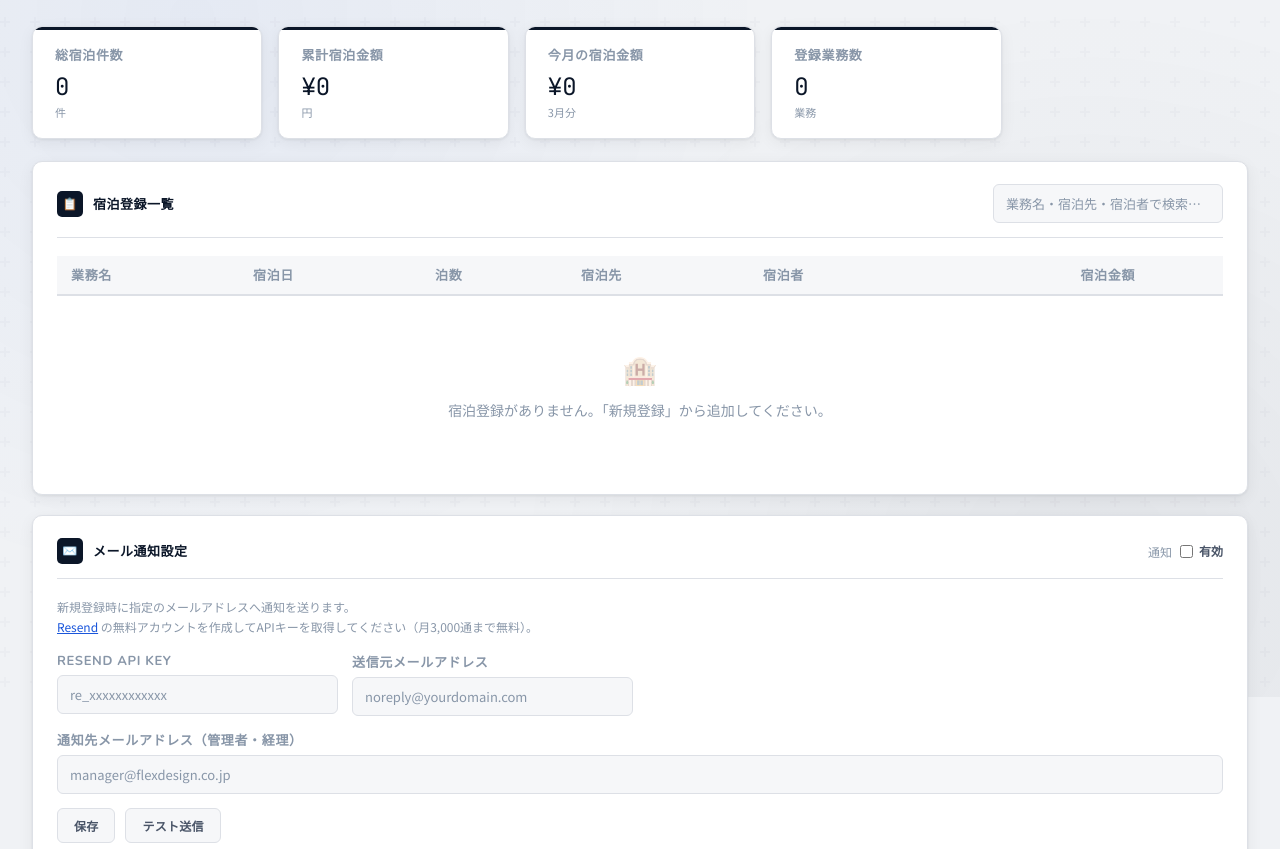
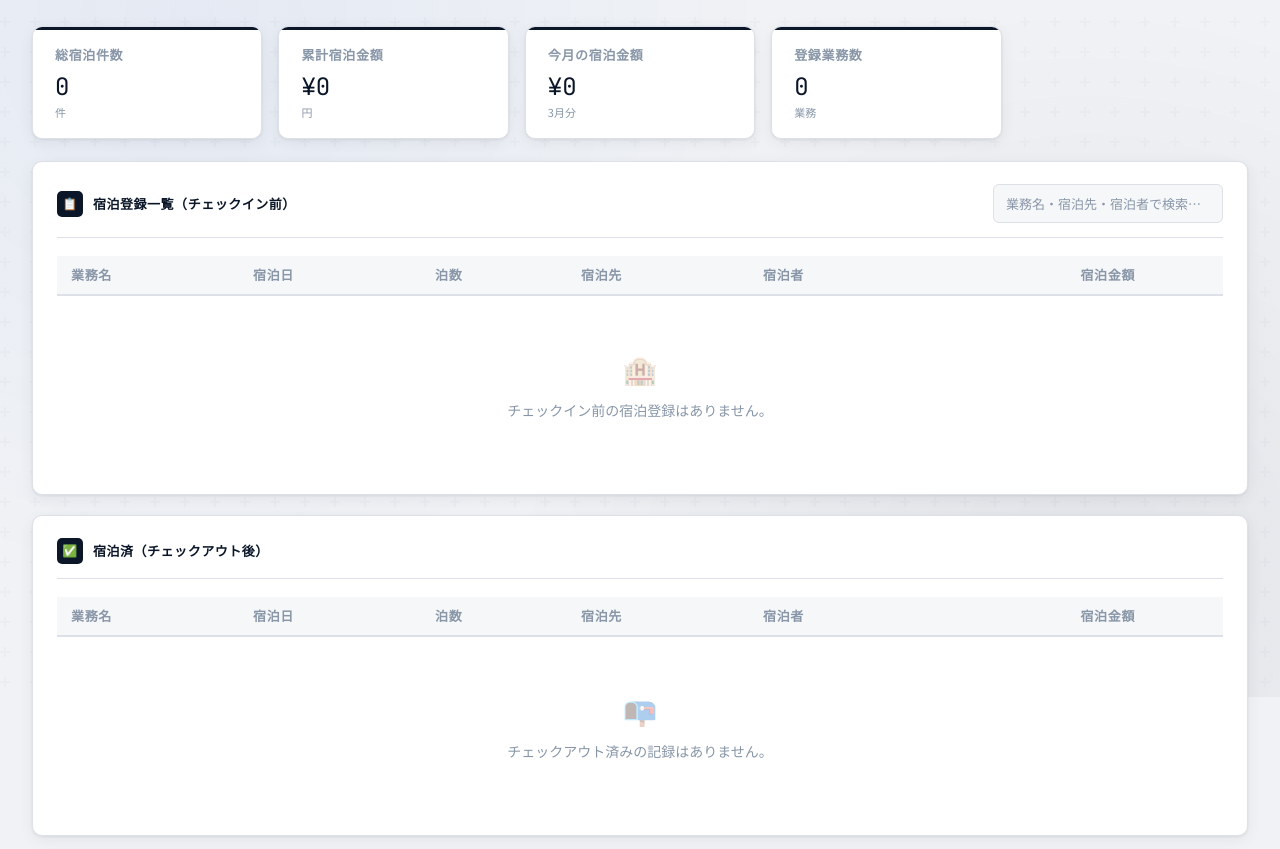
Before and after one commit to frex-design/Accommodation-management, a plain HTML site: page index.html in a window 1280 px wide. Shown: the part 103-952 px from the top of the page. Drawn offline with nearby package versions, Linux system fonts and the light colour scheme.

Commit message:
Add files via upload

```diff
--- a/index.html
+++ b/index.html
@@ -487,9 +487,10 @@
   <!-- LIST -->
   <div class="section active" id="tab-list">
     <div class="summary-grid" id="summary-stats"></div>
+    <!-- チェックイン前 -->
     <div class="card">
       <div class="card-header">
-        <div class="card-title"><span class="icon">📋</span>宿泊登録一覧</div>
+        <div class="card-title"><span class="icon">📋</span>宿泊登録一覧（チェックイン前）</div>
         <input type="text" id="search-input" placeholder="業務名・宿泊先・宿泊者で検索…" style="width:230px" oninput="renderList()">
       </div>
       <div class="table-wrapper">
@@ -502,7 +503,26 @@
         </table>
         <div id="list-empty" class="empty-state" style="display:none">
           <div class="empty-icon">🏨</div>
-          <p>宿泊登録がありません。「新規登録」から追加してください。</p>
+          <p>チェックイン前の宿泊登録はありません。</p>
+        </div>
+      </div>
+    </div>
+    <!-- 宿泊済 -->
+    <div class="card">
+      <div class="card-header">
+        <div class="card-title"><span class="icon">✅</span>宿泊済（チェックアウト後）</div>
+      </div>
+      <div class="table-wrapper">
+        <table>
+          <thead><tr>
+            <th>業務名</th><th>宿泊日</th><th>泊数</th><th>宿泊先</th><th>宿泊者</th>
+            <th style="text-align:right">宿泊金額</th><th></th>
+          </tr></thead>
+          <tbody id="stayed-tbody"></tbody>
+        </table>
+        <div id="stayed-empty" class="empty-state" style="display:none">
+          <div class="empty-icon">📭</div>
+          <p>チェックアウト済みの記録はありません。</p>
         </div>
       </div>
     </div>
@@ -996,14 +1016,35 @@ function renderStats(){
 function renderList(){
   renderStats();
   const q=(document.getElementById('search-input')?.value||'').toLowerCase();
+  const today=new Date(); today.setHours(0,0,0,0);
   let data=records;
   if(q) data=data.filter(r=>r.projectName.toLowerCase().includes(q)||r.hotel.toLowerCase().includes(q)||r.persons.join(' ').toLowerCase().includes(q));
   data=[...data].sort((a,b)=>b.startDate.localeCompare(a.startDate));
-  const tbody=document.getElementById('list-tbody');
-  const empty=document.getElementById('list-empty');
-  if(!data.length){tbody.innerHTML='';empty.style.display='';return;}
+
+  // チェックアウト日（endDate）が今日より前 → 宿泊済
+  const upcoming = data.filter(r=>{ const co=new Date(r.endDate); co.setHours(0,0,0,0); return co>=today; });
+  const stayed   = data.filter(r=>{ const co=new Date(r.endDate); co.setHours(0,0,0,0); return co<today; });
+
+  // ── チェックイン前 ──
+  const tbody  = document.getElementById('list-tbody');
+  const empty  = document.getElementById('list-empty');
+  if(!upcoming.length){ tbody.innerHTML=''; empty.style.display=''; }
+  else{
     empty.style.display='none';
-  tbody.innerHTML=data.map(r=>{
+    tbody.innerHTML=upcoming.map(r=>buildRow(r)).join('');
+  }
+
+  // ── 宿泊済 ──
+  const stbody = document.getElementById('stayed-tbody');
+  const stempty= document.getElementById('stayed-empty');
+  if(!stayed.length){ stbody.innerHTML=''; stempty.style.display=''; }
+  else{
+    stempty.style.display='none';
+    stbody.innerHTML=stayed.map(r=>buildRow(r)).join('');
+  }
+}
+
+function buildRow(r){
   const nights=dateDiff(r.startDate,r.endDate);
   return`<tr>
     <td><span class="badge badge-blue">${esc(r.projectName)}</span></td>
@@ -1017,7 +1058,6 @@ function renderList(){
       <button class="btn-icon" onclick="deleteRecord('${r.id}')" title="削除" style="color:var(--red)">🗑</button>
     </div></td>
   </tr>`;
-  }).join('');
 }
 
 function renderMonthly(){
```
Lines whose indentation alone changed are shown as unchanged.
